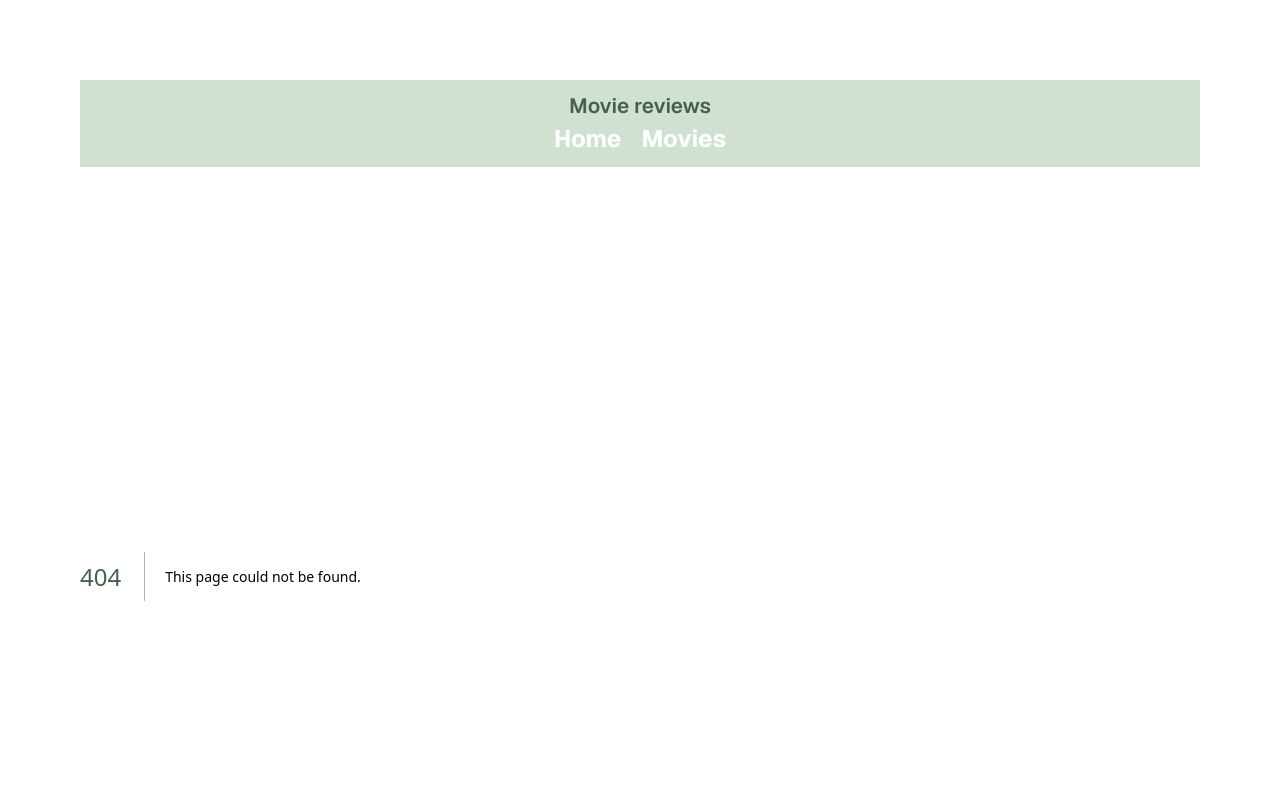
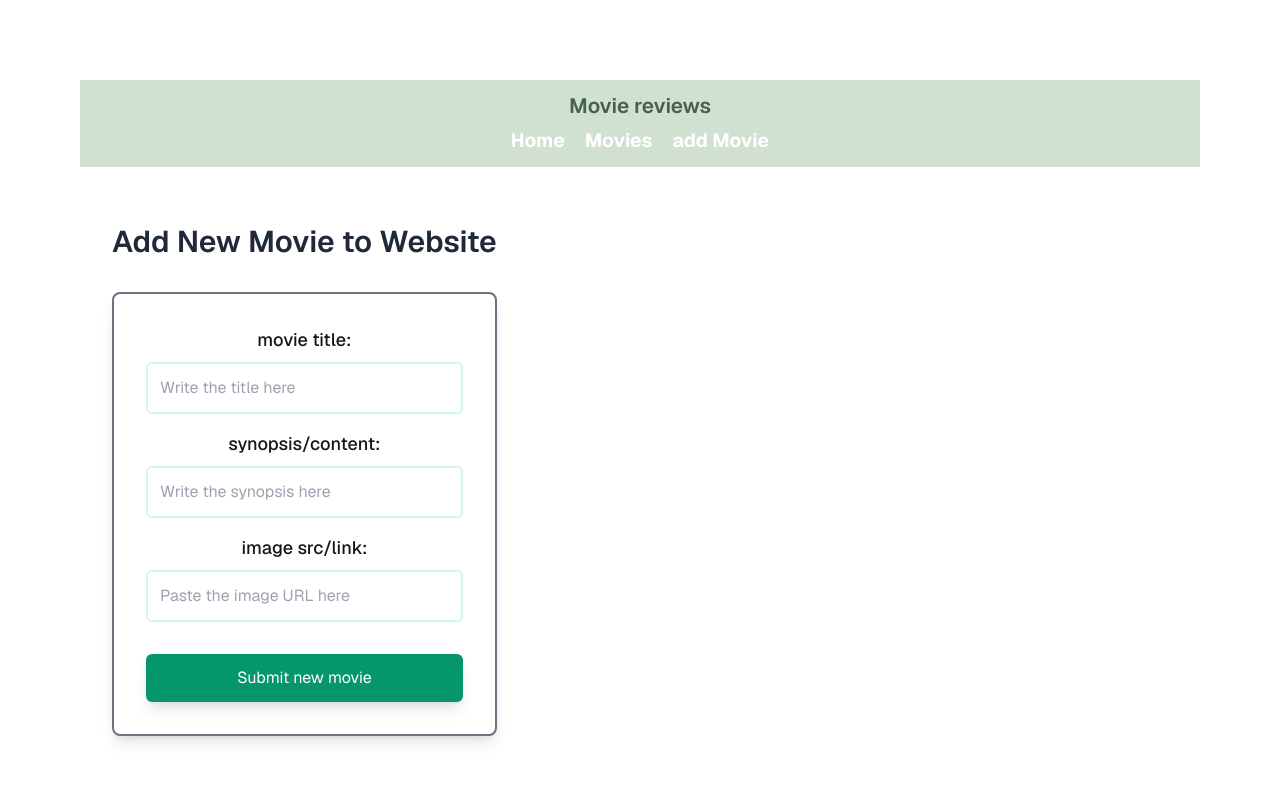
Before and after one commit to Amishka-Sayyid/BlogWebsite-Wk8, a Next.js app: page /new-movie in a window 1280 px wide. Before the commit this address had no page. Shown: the top 800 px of the page. Built offline with nearby package versions, Linux system fonts and the light colour scheme; no server answers.

Commit message:
added form for new movie , connected successfuly to db and redirects user to movie page

```diff
--- a/src/app/header.module.css
+++ b/src/app/header.module.css
@@ -11,6 +11,7 @@
   color: white;
   text-decoration: none;
   font-weight: bold;
+  font-size: 1.2rem;
 }
 
 .navLink:hover {
--- a/src/app/moviePosts/page.js
+++ b/src/app/moviePosts/page.js
@@ -25,13 +25,13 @@ export default async function MoviePostsPage({ searchParams }) {
           href="/moviePosts?sort=asc"
           className="text-emerald-500 hover:text-blue-700"
         >
-          Sort ascending
+          Previous(ascending)
         </Link>
         <Link
           href="/moviePosts?sort=desc"
           className="text-emerald-500 hover:text-blue-700"
         >
-          Sort descending
+          Recent(descending)
         </Link>
       </div>
       <div className="flex flex-wrap justify-center gap-6">
--- /dev/null
+++ b/src/app/new-movie/page.js
@@ -0,0 +1,76 @@
+import { db } from "@/utils/dbConnection";
+import { revalidatePath } from "next/cache";
+import { redirect } from "next/navigation";
+
+export default function NewMoviePage() {
+  async function handleSubmit(formValues) {
+    "use server";
+
+    const title = formValues.get("title");
+    const content = formValues.get("content");
+    const src = formValues.get("src");
+
+    db.query(
+      `INSERT INTO moviePosts (title, content, src) VALUES ($1, $2, $3)`,
+      [title, content, src]
+    );
+
+    revalidatePath("/moviePosts");
+
+    redirect("/moviePosts");
+  }
+
+  return (
+    <>
+      <div className="flex flex-col items-center justify-center py-12 px-4 sm:px-6 lg:px-8">
+        <h1 className="text-center text-3xl font-semibold mb-8 text-gray-800">
+          Add New Movie to Website
+        </h1>
+
+        <form
+          action={handleSubmit}
+          className="flex flex-col justify-center items-center border-2 border-solid border-gray-500 w-full max-w-3xl p-8 rounded-lg shadow-lg bg-white"
+        >
+          <label htmlFor="title" className="text-lg font-medium mb-2">
+            movie title:
+          </label>
+          <input
+            type="text"
+            name="title"
+            id="title"
+            placeholder="Write the title here"
+            required
+            className="w-full p-3 mb-4 text-gray-800 rounded-md border-2 border-emerald-100   "
+          />
+          <label htmlFor="content" className="text-lg font-medium mb-2">
+            synopsis/content:
+          </label>
+          <input
+            type="text"
+            name="content"
+            id="content"
+            placeholder="Write the synopsis here"
+            required
+            className="w-full p-3 mb-4 text-gray-800 rounded-md border-2 border-emerald-100   "
+          />
+          <label htmlFor="src" className="text-lg font-medium mb-2">
+            image src/link:
+          </label>
+          <input
+            type="text"
+            name="src"
+            id="src"
+            placeholder="Paste the image URL here"
+            className="w-full p-3 mb-4 text-gray-800 rounded-md border-2 border-emerald-100   "
+          />
+          <button
+            type="submit"
+            className="w-full py-3 px-4 mt-4 text-white bg-emerald-600 rounded-md shadow-lg hover:bg-emerald-500 "
+          >
+            Submit new movie
+          </button>
+        </form>
+      </div>
+    </>
+  );
+}
--- a/src/components/Header.jsx
+++ b/src/components/Header.jsx
@@ -12,6 +12,9 @@ export default function Header() {
         <Link href={"/moviePosts"} className={headerStyles.navLink}>
           Movies
         </Link>
+        <Link href={"/new-movie"} className={headerStyles.navLink}>
+          add Movie
+        </Link>
       </nav>
     </header>
   );
```
